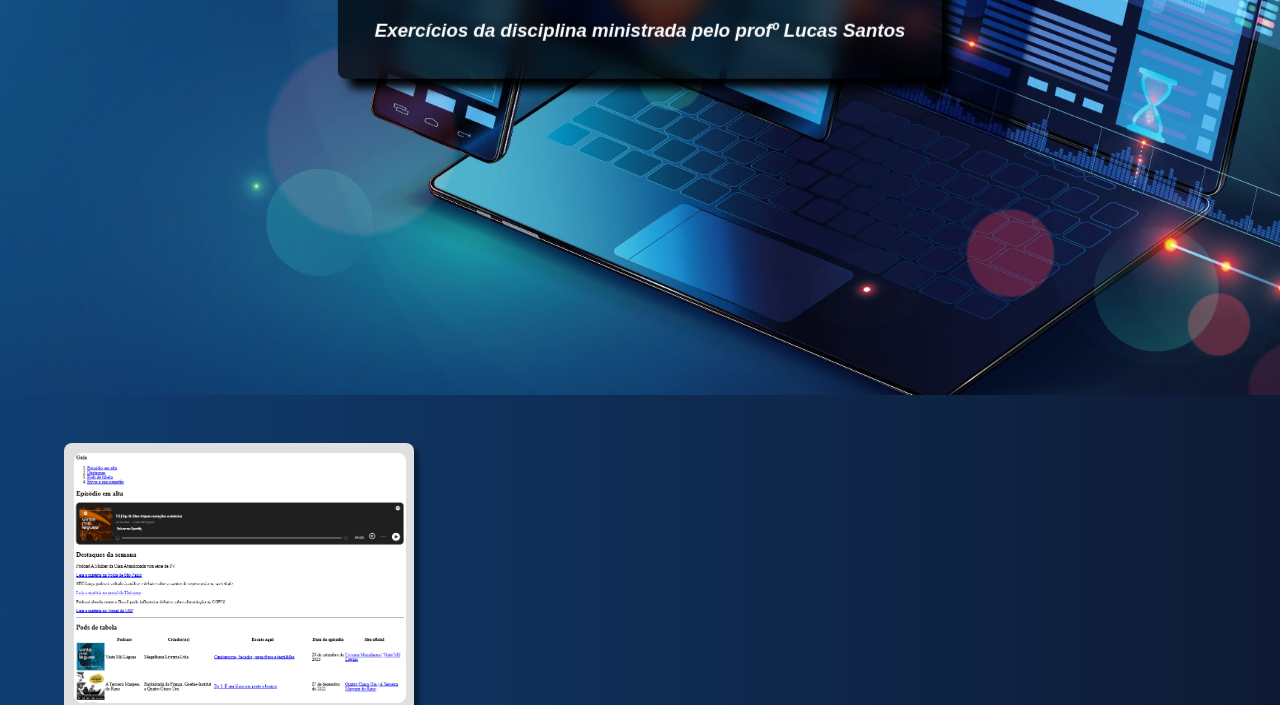
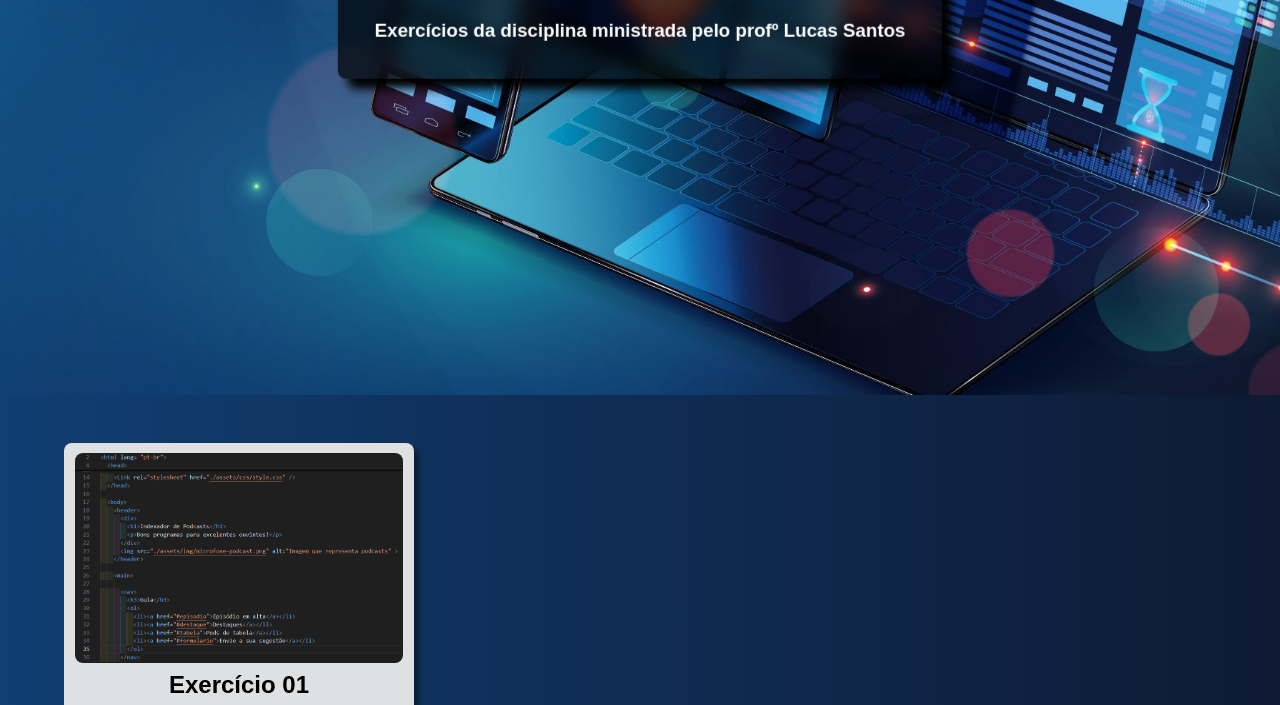
Before and after one commit to lllarii/DWI-fundamentosWeb, a plain HTML site: page menu.html in a window 1280 px wide. Shown: the part 405-1110 px from the top of the page. Drawn offline with Linux system fonts and the light colour scheme.

Commit message:
fix: refina estilização

```diff
--- a/assets/css/style.css
+++ b/assets/css/style.css
@@ -13,8 +13,8 @@
 :root {
 --yale-blue: #133e73ff;
 --pacific-cyan: #23b5d3ff;
---moonstone: #75abbcff;
---moonstone-opac: rgba(117, 171, 188, 0.329);
+--moonstone: #75abbc;
+--moonstone-opac: #B6D2DB;
 --cadet-gray: #a2aebbff;
 --platinum: #dfe0e2ff;
 --oxford-blue: #0e1a34ff;
@@ -69,9 +69,6 @@ main{
   justify-content: space-between;
   width: 90vw;
   gap: 60px;
-
-
-
 }
 
 a {
@@ -80,6 +77,13 @@ a {
 
 img {
   border-radius: 0.5rem;
+  height: 210px;
+  object-fit: cover;
+  transition: transform 0.3s ease; /* Transição suave para o zoom */
+}
+
+img:hover {
+  transform: scale(1.8); /* Aumenta a imagem em 80% */
 }
 
 .card{
@@ -95,7 +99,7 @@ img {
 }
 
 .card:hover {
-  background-color: var(--moonstone);
+  background-color: var(--moonstone-opac);
 }
 
 
--- a/menu.html
+++ b/menu.html
@@ -18,7 +18,7 @@
     <div class="parallax">
       <div id="titulo">
         <h1>Desenvolvimento Web I</h1>
-        <h3 style="font-style: italic;">Exercícios da disciplina ministrada pelo profº Lucas Santos</h3>
+        <h3>Exercícios da disciplina ministrada pelo profº Lucas Santos</h3>
       </div>
     </div>
   </header>
@@ -27,7 +27,7 @@
     <section id="lista-exercicios">
       <a href="./Exercício 01/index.html" target="_blank">
         <div class="card">
-          <img src="./assets/img/print-exercicio1.png" alt="Print de parte das tags html aplicadas ao exercício 01" height="250px"/>
+          <img src="./assets/img/print2-exercicio1.png" alt="Print de parte das tags html aplicadas ao exercício 01"/>
           <div>
             <h2>Exercício 01</h2>
             <h3>Tema: Tags HTML</h3>
```
Also changed, not shown: assets/img/print2-exercicio1.png (added).
